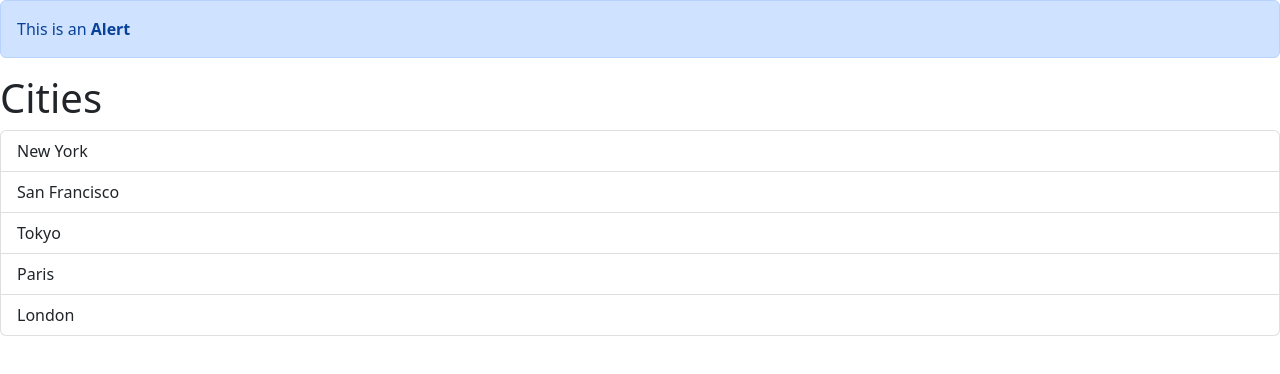
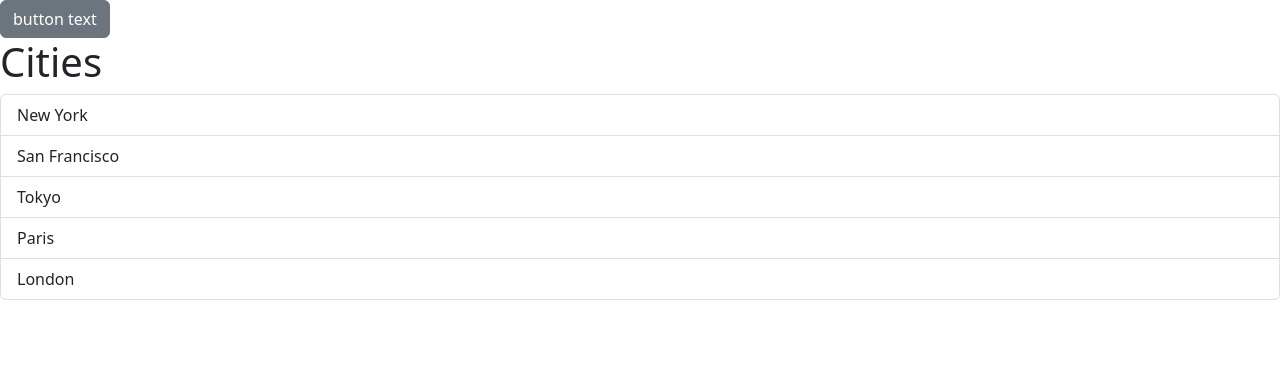
Before and after one commit to karlafehir/React-demo, a React (Vite) app: page / in a window 1280 px wide. Shown: the top 374 px of the page. Built offline with nearby package versions, Linux system fonts and the light colour scheme.

Commit message:
added button and alert component, showAlert depending on the button click

```diff
--- a/src/App.tsx
+++ b/src/App.tsx
@@ -1,8 +1,11 @@
+import { useState } from "react";
 import Alert from "./components/Alert";
+import Button from "./components/Button";
 import ListGroup from "./components/ListGroup";
 
 function App() {
   let items = ["New York", "San Francisco", "Tokyo", "Paris", "London"];
+  const [alertVisible, setAlertVisibility] = useState(false);
 
   const onSelectItem = (item: string) => {
     console.log(item);
@@ -10,9 +13,15 @@ function App() {
 
   return (
     <div>
-      <Alert>
-        This is an <strong>Alert</strong>
-      </Alert>
+      {alertVisible && (
+        <Alert color="primary" onClose={() => setAlertVisibility(false)}>
+          Alert
+        </Alert>
+      )}
+      <Button
+        children="button text"
+        onClick={() => setAlertVisibility(true)}
+      ></Button>
       <ListGroup items={items} heading="Cities" onSelectItem={onSelectItem} />
     </div>
   );
--- a/src/components/Alert.tsx
+++ b/src/components/Alert.tsx
@@ -2,10 +2,23 @@ import { ReactNode } from "react";
 
 interface Props {
   children: ReactNode;
+  color: string;
+  onClose: () => void;
 }
 
-const Alert = ({ children }: Props) => {
-  return <div className="alert alert-primary">{children}</div>;
+const Alert = ({ children, color, onClose }: Props) => {
+  return (
+    <div className={"alert alert-dismissible alert-" + color}>
+      {children}
+      <button
+        type="button"
+        className="btn-close"
+        data-bs-dismiss="alert"
+        aria-label="Close"
+        onClick={onClose}
+      ></button>
+    </div>
+  );
 };
 
 export default Alert;
--- /dev/null
+++ b/src/components/Button.tsx
@@ -0,0 +1,15 @@
+interface Props {
+  children: string;
+  color?: "primary" | "secondary"; // only allow these values
+  onClick: () => void;
+}
+
+const Button = ({ children, onClick, color = "secondary" }: Props) => {
+  return (
+    <button type="button" className={"btn btn-" + color} onClick={onClick}>
+      {children}
+    </button>
+  );
+};
+
+export default Button;
```
